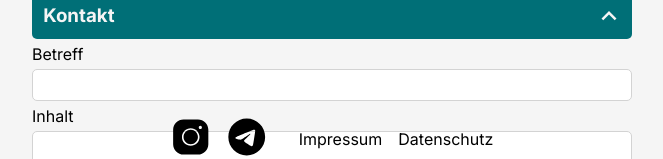
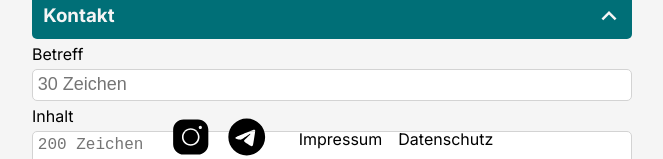
Before and after one commit to RobinWitt/website_location-drei-der-muenze, a Next.js app: page /bar in a window 1280 px wide. Both pictures are taken after a click on the button "Kontakt". Shown: the part 632-791 px from the top of the page, without its empty margins (308-971 px from the left). Built offline with nearby package versions, Linux system fonts and the light colour scheme.

Commit message:
add placeholders to bar contact form

```diff
--- a/app/components/BarContact/contactForm.js
+++ b/app/components/BarContact/contactForm.js
@@ -11,8 +11,9 @@ export default function ContactForm({ onSubmit }) {
         name="subject"
         type="text"
         maxLength={30}
+        placeholder="30 Zeichen"
         pattern="^[A-Za-zÄÖÜäöüß0-9\s.-]+$"
-        title="keine Sonderzeichen erlaubt"
+        title="Erlaubt sind Buchstaben, Zahlen, Punkt und Bindestrich"
         required
       />
       <label htmlFor="contentTextarea">Inhalt</label>
@@ -22,6 +23,7 @@ export default function ContactForm({ onSubmit }) {
         rows={4}
         cols={50}
         maxLength={200}
+        placeholder="200 Zeichen"
         pattern="^[A-Za-zÄÖÜäöüß0-9\s.-]+$"
         required
       ></textarea>
@@ -32,6 +34,7 @@ export default function ContactForm({ onSubmit }) {
           id="dataConsentCheckbox"
           name="dataConsent"
           type="checkbox"
+          placeholder="name@beispiel.com"
           required
         />
         <label htmlFor="dataConsentCheckbox">
```
